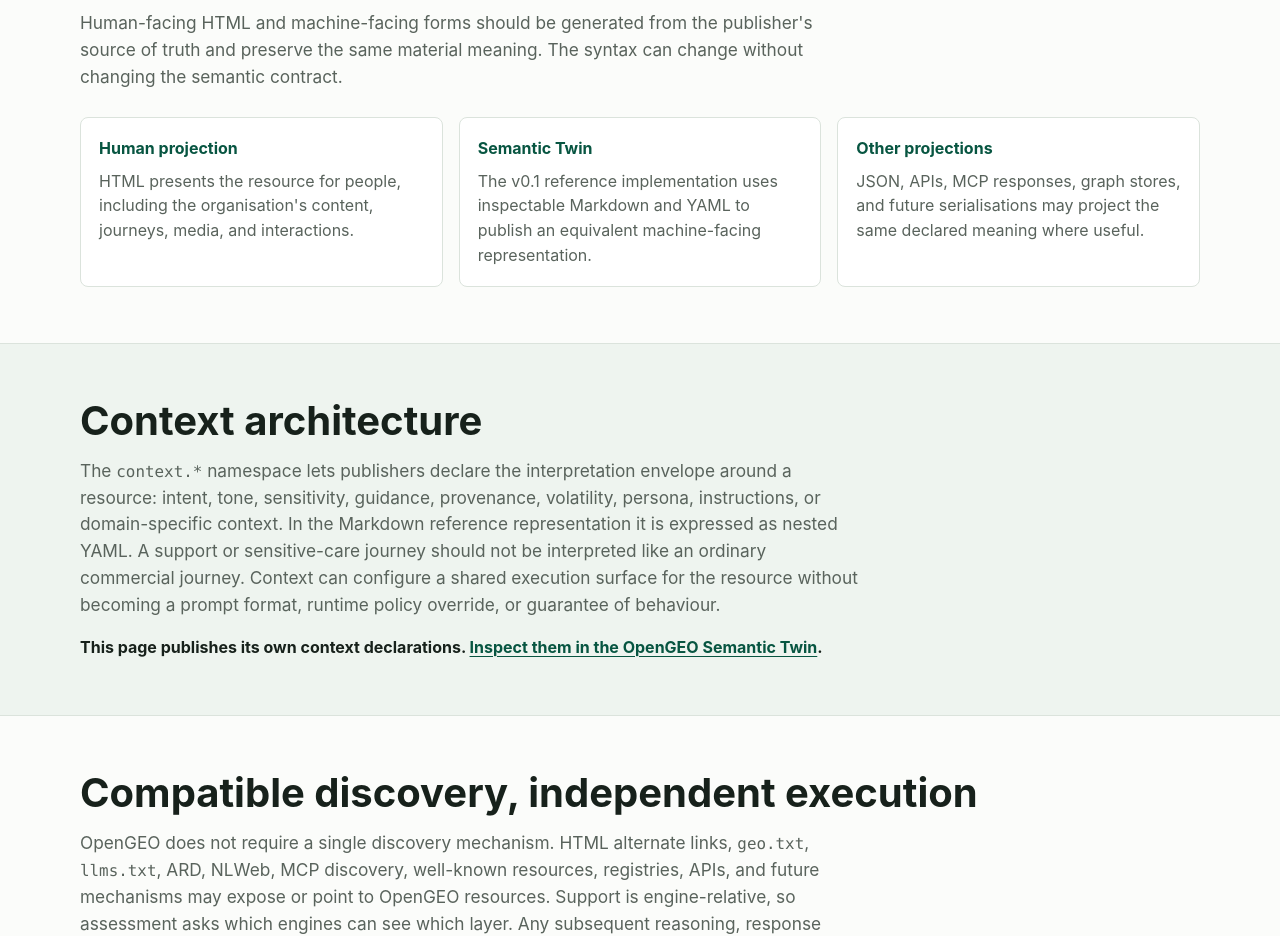
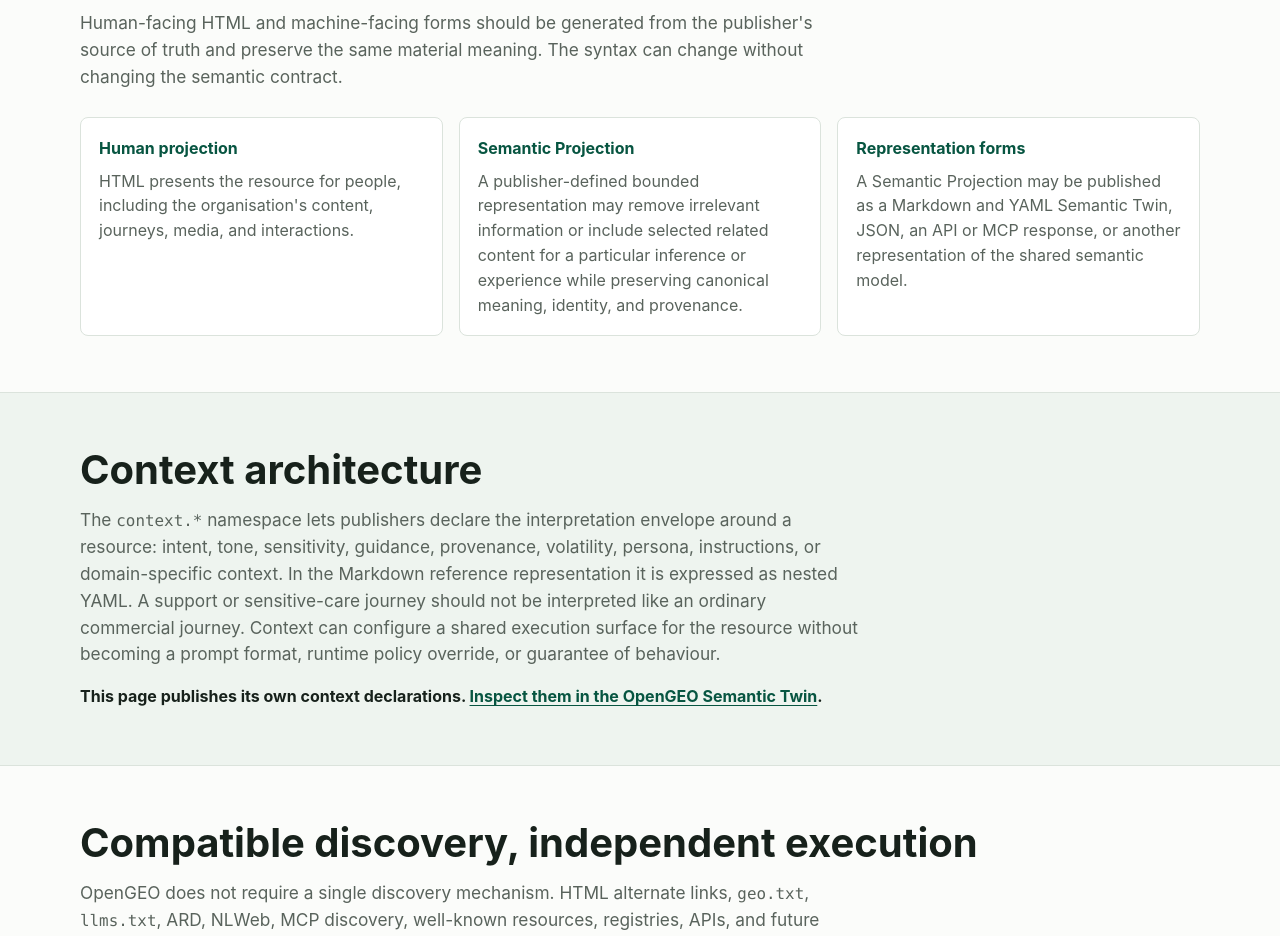
Before and after one commit to donhaji/opengeo, a plain HTML site: page docs/index.html in a window 1280 px wide. Shown: the part 2420-3356 px from the top of the page. Drawn offline with nearby package versions, Linux system fonts and the light colour scheme.

Commit message:
Present Semantic Projections on the web

```diff
--- a/docs/index.html
+++ b/docs/index.html
@@ -727,12 +727,12 @@
             <p>HTML presents the resource for people, including the organisation's content, journeys, media, and interactions.</p>
           </div>
           <div class="step">
-            <strong>Semantic Twin</strong>
-            <p>The v0.1 reference implementation uses inspectable Markdown and YAML to publish an equivalent machine-facing representation.</p>
+            <strong>Semantic Projection</strong>
+            <p>A publisher-defined bounded representation may remove irrelevant information or include selected related content for a particular inference or experience while preserving canonical meaning, identity, and provenance.</p>
           </div>
           <div class="step">
-            <strong>Other projections</strong>
-            <p>JSON, APIs, MCP responses, graph stores, and future serialisations may project the same declared meaning where useful.</p>
+            <strong>Representation forms</strong>
+            <p>A Semantic Projection may be published as a Markdown and YAML Semantic Twin, JSON, an API or MCP response, or another representation of the shared semantic model.</p>
           </div>
         </div>
       </div>
```
Also changed, not shown: 1 other file.
